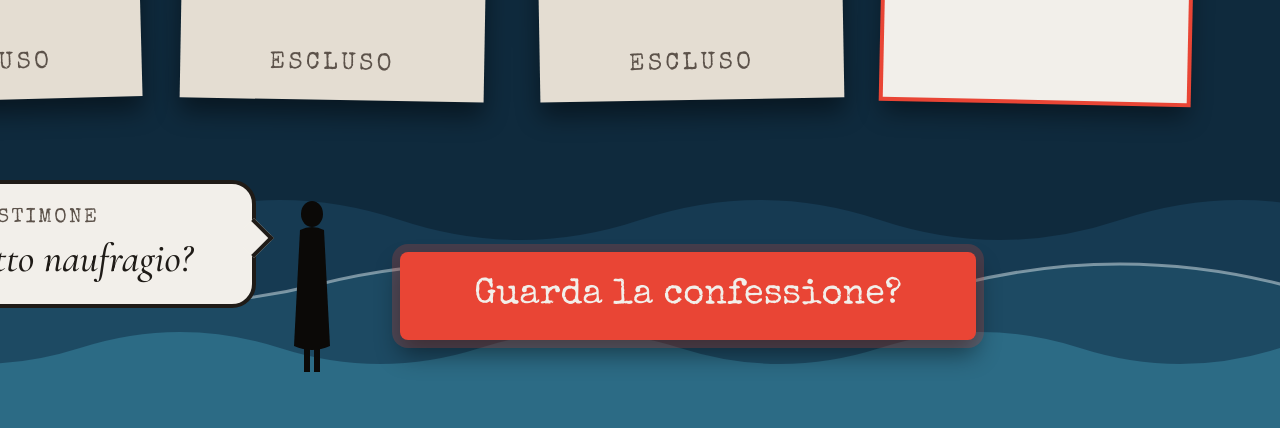
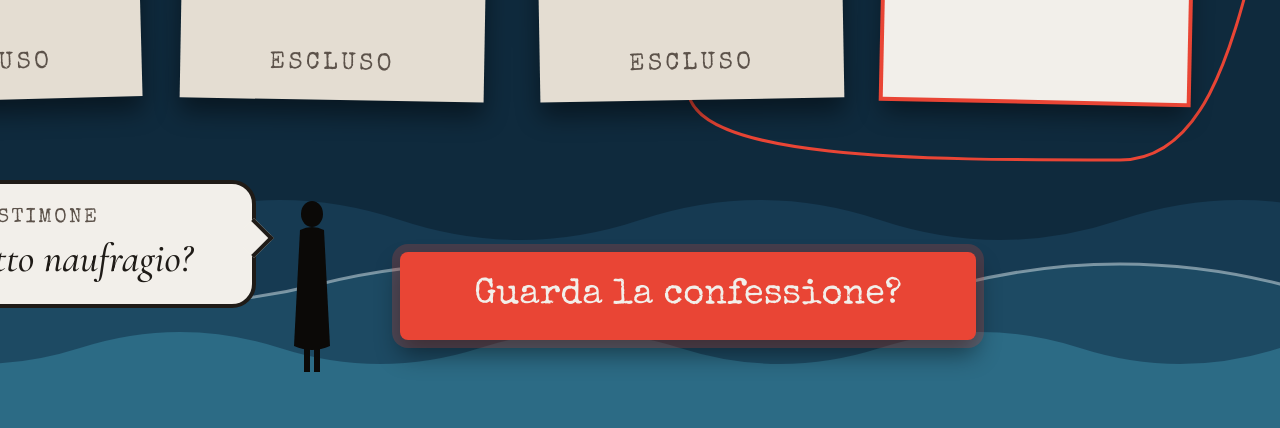
Before and after one commit to simoneP-txt/fascicolo23, a website built with Vite: page docs/mockups/03-stanza46.html in a window 1280 px wide. Shown: the part 652-1080 px from the top of the page. Built offline with nearby package versions, Linux system fonts and the light colour scheme.

Commit message:
Tie the 04:51 clue to the Boyfriend in the Room 46 mockup
The time clue clears the Boyfriend, so its red string now runs under the Diva's
card to his; profile and confession stay tied to the Diva.

```diff
--- a/docs/mockups/03-stanza46.html
+++ b/docs/mockups/03-stanza46.html
@@ -27,7 +27,7 @@ a{color:#F2EFEA}a:hover{color:#DCE8EC}
 
 <svg aria-hidden="true" width="1920" height="1080" viewBox="0 0 1920 1080" style="position: absolute; left: 0; top: 0; pointer-events: none">
 <path d="M1752 336 Q 1600 352 1408 496" fill="none" stroke="#E94535" style="stroke-width: 3; stroke-linecap: round"></path>
-<path d="M1752 456 Q 1600 480 1408 496" fill="none" stroke="#E94535" style="stroke-width: 3; stroke-linecap: round"></path>
+<path d="M1660 456 C 1560 456 1590 812 1440 812 C 1240 812 1008 812 1008 740" fill="none" stroke="#E94535" style="stroke-width: 3; stroke-linecap: round"></path>
 <path d="M1752 576 Q 1600 584 1408 496" fill="none" stroke="#E94535" style="stroke-width: 3; stroke-linecap: round"></path>
 </svg>
 
```
Also changed, not shown: docs/mockups/03-stanza46.png.
